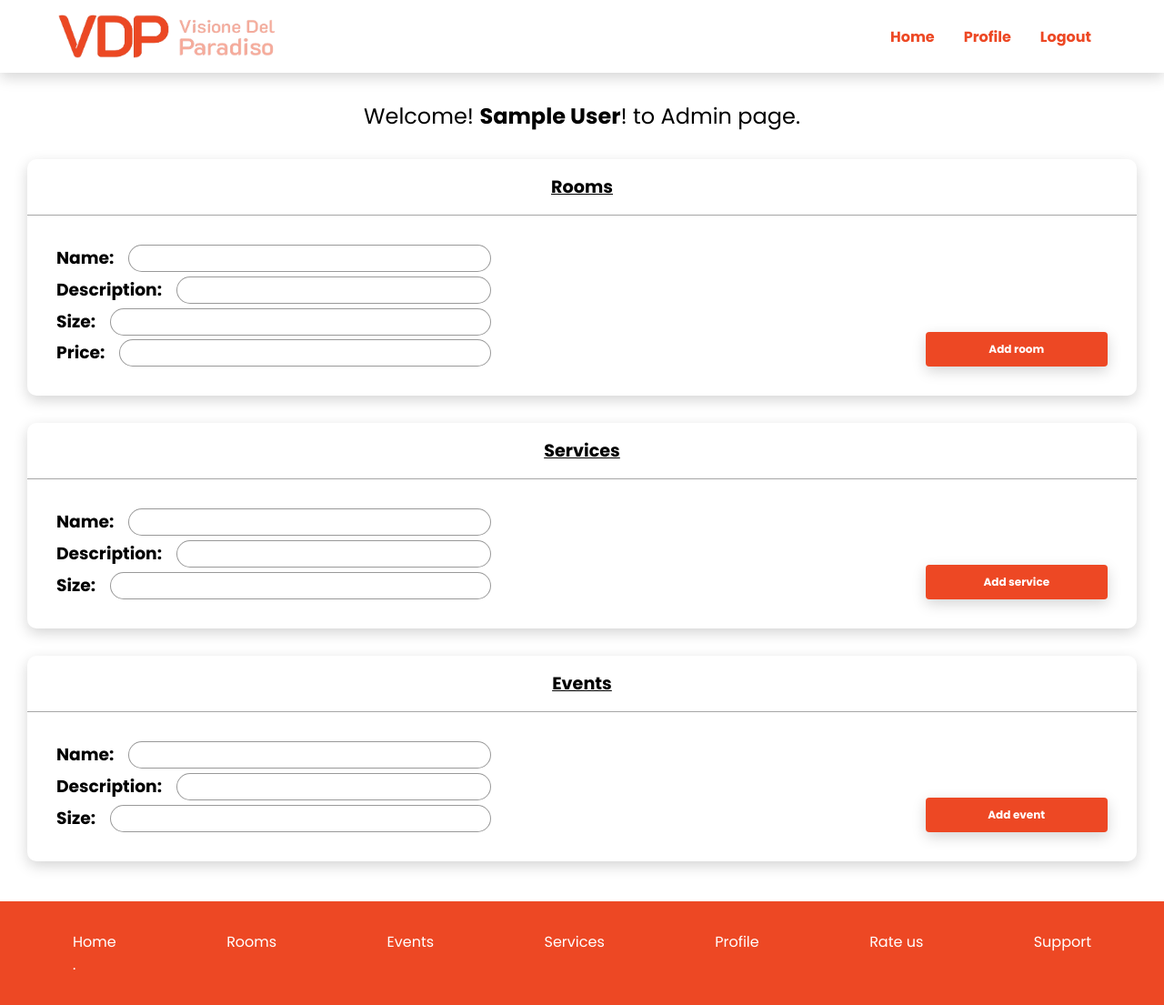
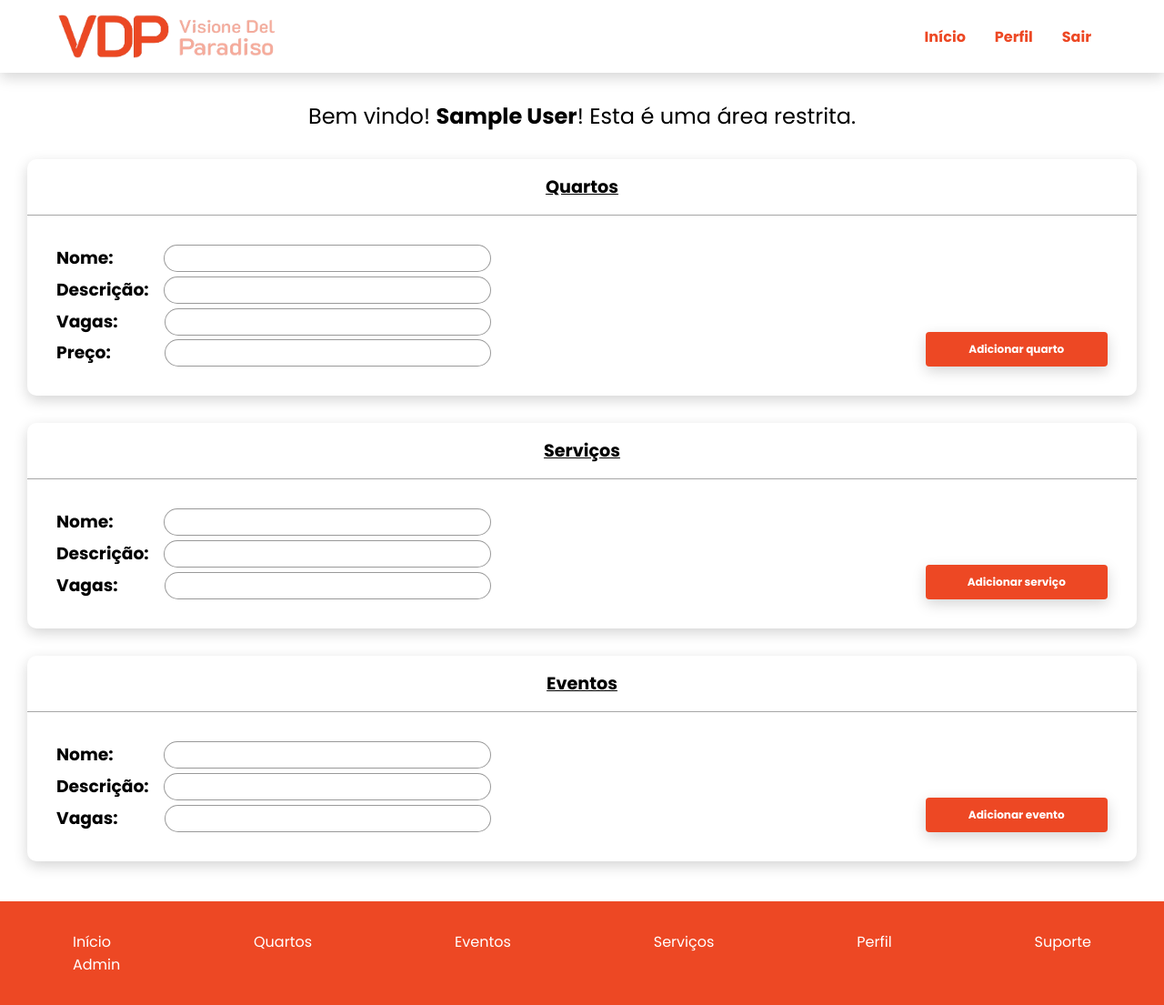
Before and after one commit to JockaMt/Visione_del_paradiso, a Flask app: page /admin in a window 1280 px wide. Shown: the whole page at 91% size. Run offline with Flask 3, Linux system fonts and the light colour scheme; the visitor is signed in with stand-in values (Sample User, id 1).

Commit message:
Site translate to 🇧🇷

```diff
--- a/api_vdp/src/views.py
+++ b/api_vdp/src/views.py
@@ -1,7 +1,7 @@
 from api_vdp.src.controller import (home_page, login_page, register_page, profile_page,
                                     logout_page, edit_profile_page, rooms_page,
                                     events_page, catalog_item, services_page, remove_account_action, my_rooms_page,
-                                    my_events_page, my_services_page, rate_us_page, support_page)
+                                    my_events_page, my_services_page, support_page)
 from api_vdp.src.admin_controller import admin_page
 
 
@@ -50,10 +50,6 @@ def init_app(app):
     def services():
         return services_page()
 
-    @app.route("/rate-us", methods=['GET', 'POST'])
-    def rate_us():
-        return rate_us_page()
-
     @app.route("/support", methods=['GET', 'POST'])
     def support():
         return support_page()
--- a/api_vdp/templates/admin.html
+++ b/api_vdp/templates/admin.html
@@ -1,63 +1,60 @@
 {% extends 'base.html' %}
-{% block title %} Profile {% endblock %}
+{% block title %} Admin page {% endblock %}
 {% block head_page %}
-    <head>
-        <link rel="stylesheet" type= "text/css" href="{{ url_for('static', filename='styles/profile.css') }}">
-        <title></title>
-    </head>
+    <link rel="stylesheet" type= "text/css" href="{{ url_for('static', filename='styles/profile.css') }}">
 {% endblock %}
 {% block content %}
     <div>
         <section class="title">
-            <h2 class="wel"> Welcome! <b>{{ user.name }}</b>! to Admin page.</h2>
+            <h2 class="wel"> Bem vindo! <b>{{ user.name }}</b>! Esta é uma área restrita.</h2>
         </section>
         <section>
-            <h2 class="session-title">Rooms</h2>
+            <h2 class="session-title">Quartos</h2>
             <div class="content">
                 <div class="content-box">
                     <form name="add_room" class="content" method="post" action="{{ url_for('create_room') }}">
                         <div class="content-box">
-                            <div class="rows input-row"><h3 class="edit-h3"><label for="room_name">Name: <input name="room_name" required id="room_name" type="text"></label></h3></div>
-                            <div class="rows input-row"><h3 class="edit-h3"><label for="room_description">Description: <input name="room_description" required id="room_description" type="text"></label></h3></div>
-                            <div class="rows input-row"><h3 class="edit-h3"><label for="room_size">Size: <input name="room_size" required id="room_size" type="number"></label></h3></div>
-                            <div class="rows input-row"><h3 class="edit-h3"><label for="room_price">Price: <input name="room_price" required id="room_price" type="text"></label></h3></div>
+                            <div class="rows input-row"><h3 class="edit-h3"><label for="room_name">Nome:&nbsp;&nbsp;&nbsp;&nbsp;&nbsp;&nbsp;&nbsp;&nbsp;&nbsp;&nbsp;<input name="room_name" required id="room_name" type="text"></label></h3></div>
+                            <div class="rows input-row"><h3 class="edit-h3"><label for="room_description">Descrição: <input name="room_description" required id="room_description" type="text"></label></h3></div>
+                            <div class="rows input-row"><h3 class="edit-h3"><label for="room_size">Vagas:&nbsp;&nbsp;&nbsp;&nbsp;&nbsp;&nbsp;&nbsp;&nbsp;&nbsp;<input name="room_size" required id="room_size" type="number"></label></h3></div>
+                            <div class="rows input-row"><h3 class="edit-h3"><label for="room_price">Preço:&nbsp;&nbsp;&nbsp;&nbsp;&nbsp;&nbsp;&nbsp;&nbsp;&nbsp;&nbsp;&nbsp;<input name="room_price" required id="room_price" type="text"></label></h3></div>
                         </div>
                         <div class="but">
-                            <button class="but-ed" type="submit">Add room</button>
+                            <button class="but-ed" type="submit">Adicionar quarto</button>
                         </div>
                     </form>
                 </div>
             </div>
         </section>
         <section>
-            <h2 class="session-title">Services</h2>
+            <h2 class="session-title">Serviços</h2>
             <div class="content">
                 <div class="content-box">
                     <form name="add_service" class="content" method="post" action="{{ url_for('create_service') }}">
                         <div class="content-box">
-                            <div class="rows input-row"><h3 class="edit-h3"><label for="service_name">Name: <input name="service_name" required id="service_name" type="text"></label></h3></div>
-                            <div class="rows input-row"><h3 class="edit-h3"><label for="service_description">Description: <input name="service_description" required id="service_description" type="text"></label></h3></div>
-                            <div class="rows input-row"><h3 class="edit-h3"><label for="service_size">Size: <input name="service_size" required id="service_size" type="number"></label></h3></div>
+                            <div class="rows input-row"><h3 class="edit-h3"><label for="service_name">Nome:&nbsp;&nbsp;&nbsp;&nbsp;&nbsp;&nbsp;&nbsp;&nbsp;&nbsp;&nbsp;<input name="service_name" required id="service_name" type="text"></label></h3></div>
+                            <div class="rows input-row"><h3 class="edit-h3"><label for="service_description">Descrição: <input name="service_description" required id="service_description" type="text"></label></h3></div>
+                            <div class="rows input-row"><h3 class="edit-h3"><label for="service_size">Vagas:&nbsp;&nbsp;&nbsp;&nbsp;&nbsp;&nbsp;&nbsp;&nbsp;&nbsp;<input name="service_size" required id="service_size" type="number"></label></h3></div>
                         </div>
                         <div class="but">
-                            <button class="but-ed" type="submit">Add service</button>
+                            <button class="but-ed" type="submit">Adicionar serviço</button>
                         </div>
                     </form>
                 </div>
             </div>
         </section>
         <section>
-            <h2 class="session-title">Events</h2>
+            <h2 class="session-title">Eventos</h2>
             <div class="content">
                 <div class="content-box">
                     <form name="add_event" class="content" method="post" action="{{ url_for('create_event') }}">
                         <div class="content-box">
-                            <div class="rows input-row"><h3 class="edit-h3"><label for="event_name">Name: <input name="event_name" required id="event_name" type="text"></label></h3></div>
-                            <div class="rows input-row"><h3 class="edit-h3"><label for="event_description">Description: <input name="event_description" required id="event_description" type="text"></label></h3></div>
-                            <div class="rows input-row"><h3 class="edit-h3"><label for="event_size">Size: <input name="event_size" required id="event_size" type="number"></label></h3></div>
+                            <div class="rows input-row"><h3 class="edit-h3"><label for="event_name">Nome:&nbsp;&nbsp;&nbsp;&nbsp;&nbsp;&nbsp;&nbsp;&nbsp;&nbsp;&nbsp;<input name="event_name" required id="event_name" type="text"></label></h3></div>
+                            <div class="rows input-row"><h3 class="edit-h3"><label for="event_description">Descrição: <input name="event_description" required id="event_description" type="text"></label></h3></div>
+                            <div class="rows input-row"><h3 class="edit-h3"><label for="event_size">Vagas:&nbsp;&nbsp;&nbsp;&nbsp;&nbsp;&nbsp;&nbsp;&nbsp;&nbsp;<input name="event_size" required id="event_size" type="number"></label></h3></div>
                         </div>
                         <div class="but">
-                            <button class="but-ed" type="submit">Add event</button>
+                            <button class="but-ed" type="submit">Adicionar evento</button>
                         </div>
                     </form>
                 </div>
--- a/api_vdp/templates/base.html
+++ b/api_vdp/templates/base.html
@@ -14,19 +14,19 @@
             <img alt="logo" src="{{ url_for('static', filename='assets/logo.png') }}">
         </div>
         <nav class="desktop-nav">
+            {% if logged %}
             <a class="nav_button" href="{{ url_for('home') }}">
-                <h4>Home</h4>
+                <h4>Início</h4>
             </a>
             <a class="nav_button" href="{{url_for('profile')}}">
-                <h4>Profile</h4>
+                <h4>Perfil</h4>
             </a>
-            {% if logged %}
             <a class="nav_button" href="{{url_for('logout')}}">
-                <h4>Logout</h4>
+                <h4>Sair</h4>
             </a>
             {% else %}
             <a class="nav_button" href="{{url_for('login')}}">
-                <h4>Login</h4>
+                <h4>Começar</h4>
             </a>
             {% endif %}
         </nav>
@@ -46,17 +46,17 @@
                 </div>
                 <button onclick="toggle()" class="right-button"><span class="material-symbols-outlined">close</span></button>
                 <ul id="side-menu">
-                    {% set buttons = {"home": "home", "rooms": "bed", "events": "event", "services": "concierge", "profile": "account_circle", "rate_us": "kid_star", "support": "help"} %}
+                    {% set buttons = {"home": ["home", "Início"], "rooms": ["bed", "Quartos"], "events": ["event", "Eventos"], "services": ["concierge", "Serviços"], "profile": ["account_circle", "Perfil"], "support": ["help", "Suporte"]} %}
                     {% for i in buttons %}
                         <li>
                             <a href="{{ url_for(i) }}">
-                                <span class="material-symbols-outlined">{{ buttons[i] }}</span>
-                                {{ i.capitalize().replace("_", " ") }}
+                                <span class="material-symbols-outlined">{{ buttons[i][0] }}</span>
+                                {{ buttons[i][1] }}
                             </a>
                         </li>
                     {% endfor %}
                 </ul>
-                <a href="{{ url_for("logout") }}" class="input-button side-menu-logout">Logout</a>
+                <a href="{{ url_for("logout") }}" class="input-button side-menu-logout">Sair</a>
             </nav>
         </div>
     </header>
--- a/api_vdp/templates/footer.html
+++ b/api_vdp/templates/footer.html
@@ -2,17 +2,17 @@
     <link rel="stylesheet" type= "text/css" href="{{ url_for('static', filename='styles/footer.css') }}">
 {% endblock %}
 <footer>
-    {% set buttons = ["home", "rooms", "events", "services", "profile", "rate_us", "support"] %}
+    {% set buttons = [["home", "Início"], ["rooms", "Quartos"], ["events", "Eventos"], ["services", "Serviços"], ["profile", "Perfil"] , ["support", "Suporte"]] %}
     <div class="footer-content">
         <ul>
         {% for i in buttons %}
             <li>
-                <a href="{{ url_for(i) }}">
-                    {{ i.capitalize().replace("_", " ") }}
+                <a href="{{ url_for(i[0]) }}">
+                    {{ i[1] }}
                 </a>
             </li>
         {% endfor %}
         </ul>
-        <a href="{{ url_for('admin') }}">.</a>
+        <a href="{{ url_for('admin') }}">Admin</a>
     </div>
 </footer>
--- a/api_vdp/templates/profile.html
+++ b/api_vdp/templates/profile.html
@@ -1,10 +1,7 @@
 {% extends 'base.html' %}
 {% block title %} Profile {% endblock %}
 {% block head_page %}
-    <head>
-        <link rel="stylesheet" type= "text/css" href="{{ url_for('static', filename='styles/profile.css') }}">
-        <title></title>
-    </head>
+    <link rel="stylesheet" type= "text/css" href="{{ url_for('static', filename='styles/profile.css') }}">
 {% endblock %}
 {% block content %}
     <div>
--- a/api_vdp/templates/support.html
+++ b/api_vdp/templates/support.html
@@ -1,10 +1,8 @@
 {% extends 'base.html' %}
 {% block title %} Support {% endblock %}
 {% block head_page %}
-    <head>
         <link rel="stylesheet" type= "text/css" href="{{ url_for('static', filename='styles/support.css') }}">
-        <title></title>
-    </head>
 {% endblock %}
 {% block content %}
+
 {% endblock %}
```
Also changed, not shown: api_vdp/src/controller.py (+7 -13 lines), api_vdp/templates/catalog.html (+6 -7 lines), api_vdp/templates/edit-profile.html (+10 -12 lines), api_vdp/templates/home.html (+12 -12 lines), api_vdp/templates/login.html (+10 -12 lines), api_vdp/templates/rate_us.html (deleted, +0 -10 lines), api_vdp/templates/register.html (+16 -14 lines), api_vdp/templates/view-item.html (+9 -10 lines), api_vdp/static/styles/rate_us.css (deleted).
